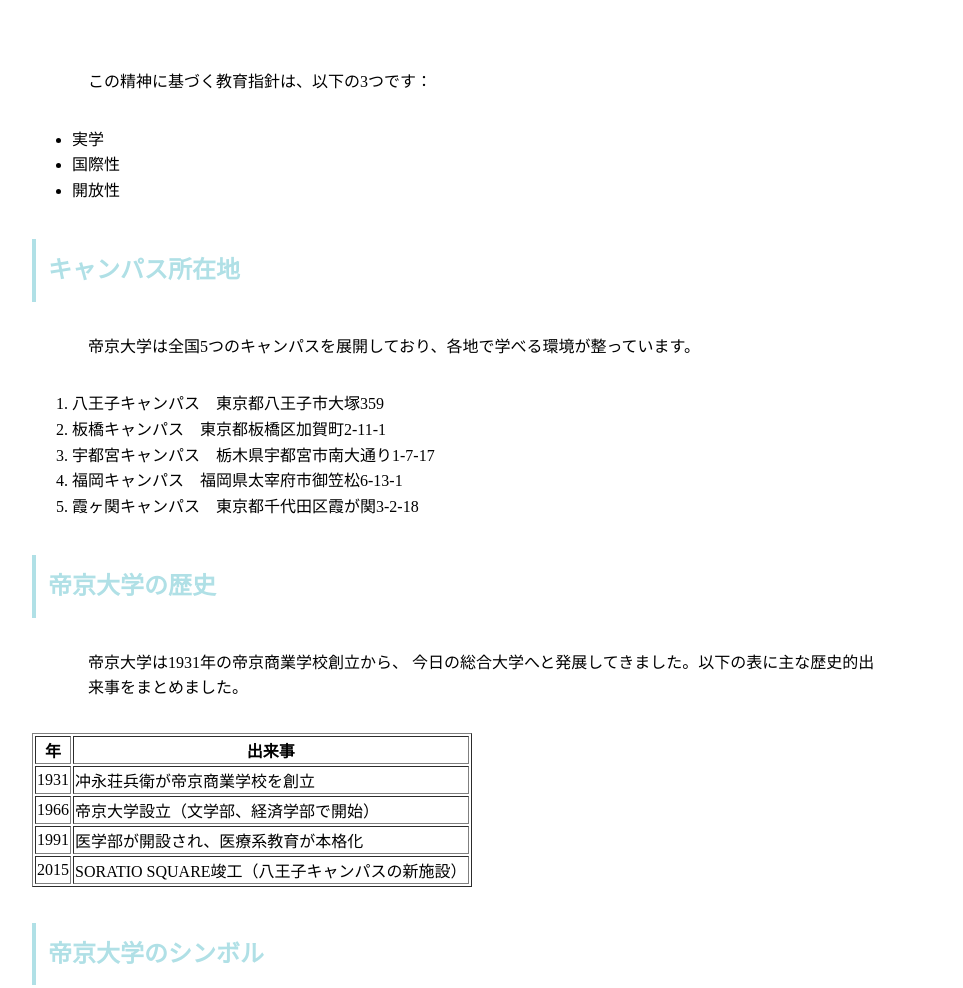
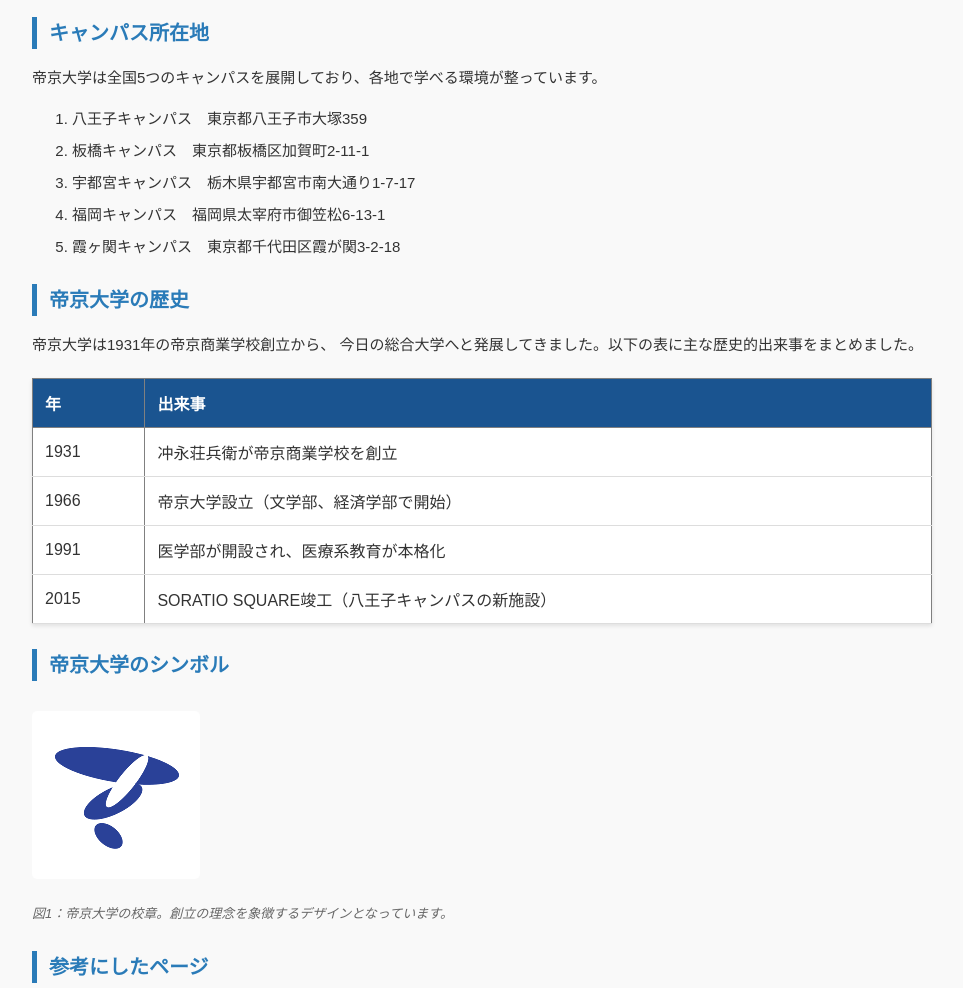
Before and after one commit to web2025-211/information-processing-4th-12th-, a plain HTML site: page teikyo.html in a window 1280 px wide. Shown: the part 784-1772 px from the top of the page, without its empty margins (158-1121 px from the left). Drawn offline with Linux system fonts and the light colour scheme.

Commit message:
Update style.css

```diff
--- a/style.css
+++ b/style.css
@@ -1,50 +1,115 @@
+body {
+  font-family: "Arial", "Hiragino Sans", sans-serif;
+  line-height: 1.6;
+  color:#333;
+  background-color: #f9f9f9;
+  margin: 0;
+  padding: 20px;
+}
+
+body {
+  max-width: 900px;
+  margin: 0 auto;
+}
+
 h1 {
-    color: #48d1cc;
-    text-align:center;
-    margin-bottom: 1em;
+  font-size: 28px;
+  color: #1a5490;
+  border-bottom: 3px solid #1a5490;
+  padding-bottom: 10px;
+  margin-bottom: 30px;
+  text-align: center;
 }
 
 h2 {
-    color: #b0e0e6;
-    border-left : 4px solid #b0e0e6;
-    padding:0.5em;
-    margin-top: 1.5em;
+  font-size: 20px;
+  color: #2a7bb8;
+  margin-top: 25px;
+  margin-bottom: 15px;
+  border-left: 5px solid #2a7bb8;
+  padding-left: 12px;
 }
 
 p {
-    text-align: left;
-    margin: 1.5em 3em;
-    padding: 0.5em;
+  font-size: 15px;
+  margin-bottom: 15px;
+  line-height: 1.8;
 }
 
-nav{
-    text-align: center;
+ul{
+  margin-left: 20px;
+  margin-bottom: 20px;
 }
 
-body{
-    line-height: 1.6;
-    max-width: 900px;
-    margin: 0 auto;
+li {
+  margin-bottom: 8px;
+  font-size: 15px;
 }
 
-footer {
-    text-align: center;
-    font-size: 0.9em;
-    color: #666;
+table {
+  width: 100%;
+  border-collapse: collapse;
+  margin: 20px 0;
+  background-color: #fff;
+  box-shadow: 0 2px 4px rgba(0,0,0,0.1);
 }
 
-a:link {
-    color: blue
+table th {
+  background-color: #1a5490;
+  color: #fff;
+  padding: 12px;
+  text-align: left;
+  font-weight: bold;
 }
 
-a:visited {
-    color: purple
+table td {
+  padding: 12px;
+  border-bottom: 1px solid #ddd;
 }
 
-a:active {
-    color: aqua
+table tr:hover {
+  background-color: #f0f7ff;
+}
+
+nav {
+  text-align: center;
+  margin-bottom: 30px;
+  padding-bottom: 15px;
+  border-bottom: 1px solid #ccc;
+}
+
+nav a {
+  color: #1a5490;
+  text-decoration: none;
+  margin: 0 15px;
+  font-weight: bold;
+}
+
+nav a:hover {
+  color: #0d3a6b;
+  text-decoration: underline;
+}
+
+a {
+  color: #1a5490;
+  text-decoration: none;
 }
 
 a:hover {
-    color: pink
+  text-decoration: underline;
 }
+
+img {
+  max-width: 100%;
+  height: auto;
+  margin: 15px 0;
+  border-radius: 5px;
+}
+
+em {
+  display: block;
+  font-size: 13px;
+  color: #666;
+  font-style: italic;
+  margin-top: 8px;
+}
```
